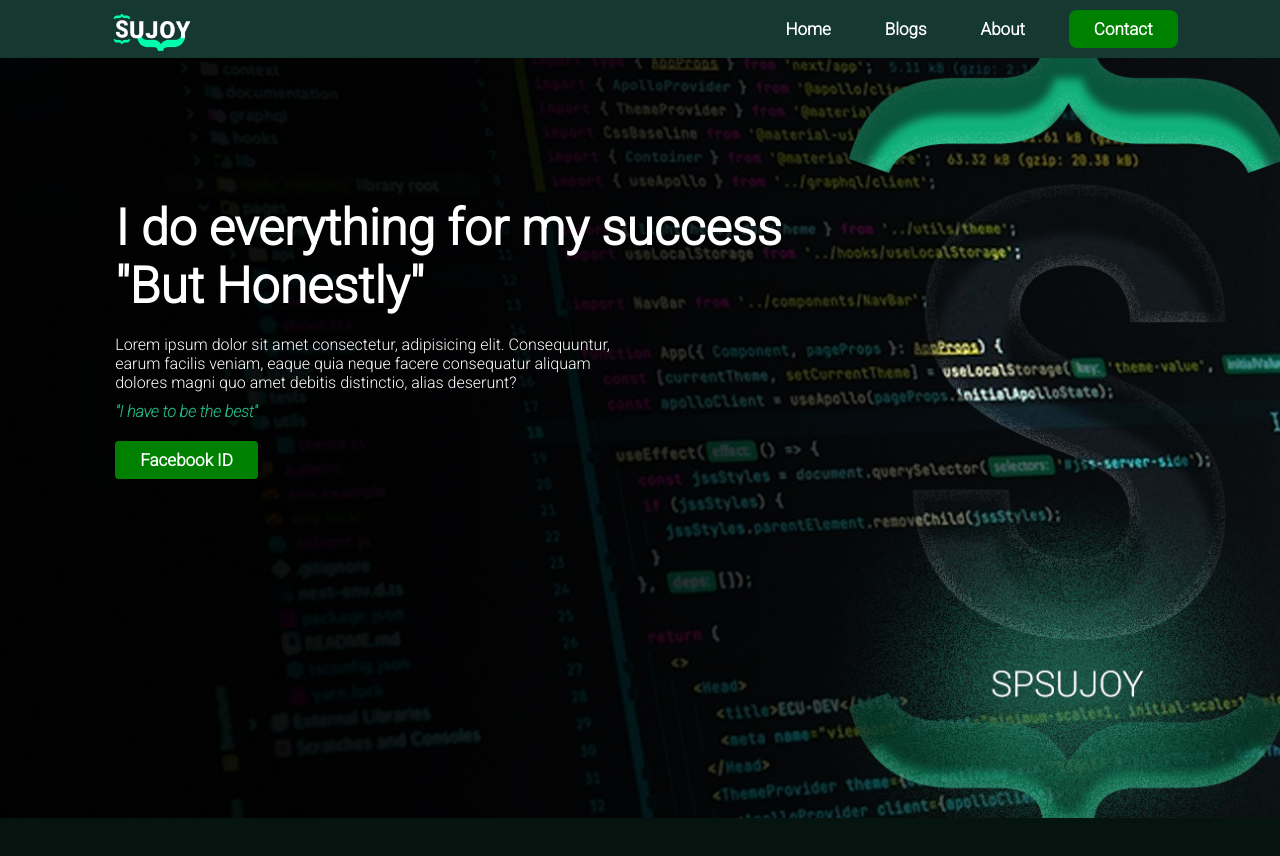
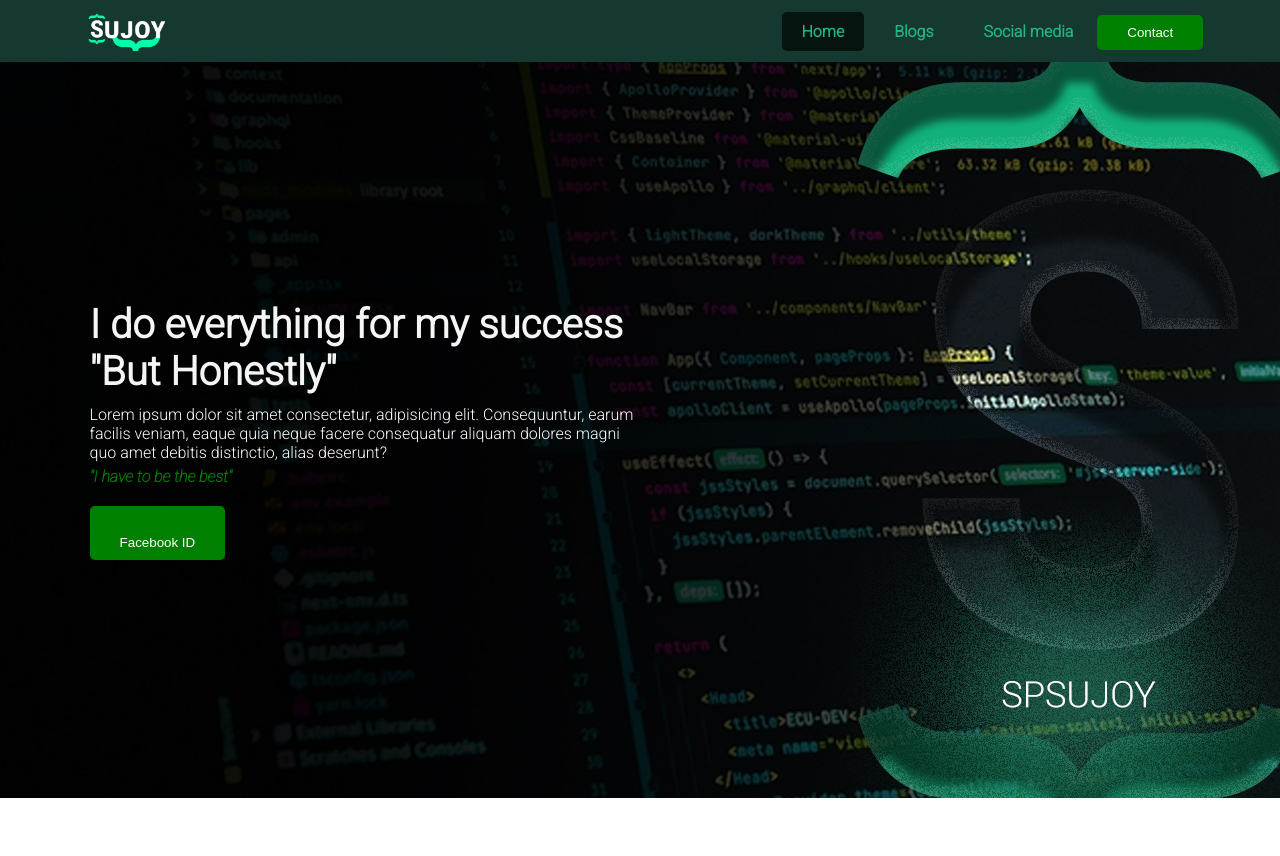
Before and after one commit to spsujoy007/Programming-portfolio, a plain HTML site: page index.html in a window 1280 px wide. After the commit the page ends 800 px from the top, so only its background shows below. Drawn offline with Linux system fonts and the light colour scheme.

Commit message:
all changed and first section is completed

```diff
--- a/index.html
+++ b/index.html
@@ -5,50 +5,66 @@
     <meta charset="UTF-8">
     <meta http-equiv="X-UA-Compatible" content="IE=edge">
     <meta name="viewport" content="width=device-width, initial-scale=1.0">
-    <title>SP SUJOY</title>
+    <title>Programmer SP</title>
 
+    <link rel="stylesheet" href="style.css">
     <link rel="shortcut icon" href="img/favicon-32x32.png" type="image/x-icon">
-    <link rel="stylesheet" href="style.css">
 </head>
 
 <body>
 
+    <!-- header section start -->
+    <header>
+        <span id="navbrand"><img src="img/sitelogo.png" alt=""></span>
+        <nav class="navbar-nav">
 
-    <header>
-        <img src="img/sitelogo.png" alt="Logo" class="sitelogo">
+            <ul class="nav">
+                <li class="nav-item" id="home"><a class="nav-link" href="#"></a>Home</li>
+                <li class="nav-item"><a class="nav-link" href="#"></a>Blogs</li>
+                <li class="nav-item" id="dropdown"><a class="nav-link" href="#"></a>Social media</li>
 
-        <nav>
-            <ul class="nav_links">
-                <li><a class="links" href="#">Home</a></li>
-                <li><a class="links" href="#">Blogs</a></li>
-                <li><a class="links" href="#">About</a></li>
-                <li><a class="links" href="tel:+8801859342364"><button>Contact</button></a></li>
+                <button class="btn"><a href="tel:+8801859342364" class="btnlink">Contact</a></button>
             </ul>
+
 
 
         </nav>
     </header>
 
+    <!-- header end from hear -->
+
+    <!-- main contain from now-->
     <main>
-        <section id="firstsec">
+        <!-- first section start  -->
+
+        <section class="first-section">
 
             <div class="container">
-                <div class="content">
+                <div class="flexContent">
                     <h1>I do everything for my success <br>
                         "But Honestly"</h1>
+
                     <p>Lorem ipsum dolor sit amet consectetur, adipisicing elit. Consequuntur, earum facilis veniam,
                         eaque
                         quia neque facere consequatur aliquam dolores magni quo amet debitis distinctio, alias deserunt?
                     </p>
+
                     <i>"I have to be the best"</i>
 
-                    <a href="https://www.facebook.com/spsujoy07" target="_blank"><button>Facebook ID</button></a>
+                    <button class="btn"><i class="fa-solid fa-address-book"></i><a href="#" class="btnlink">Facebook
+                            ID</a></button>
                 </div>
+
             </div>
 
         </section>
+
+
+
     </main>
 
+
+    <script src="https://kit.fontawesome.com/5d73ebcce2.js" crossorigin="anonymous"></script>
 </body>
 
 </html>
--- a/style.css
+++ b/style.css
@@ -2,6 +2,7 @@
 
 :root {
     --bg-color: #061410;
+    --bg-darkgreen: #153831;
     --light-green: #22B483;
     --button-color: #008000;
     --font-family: 'Roboto', sans-serif;
@@ -11,119 +12,107 @@
 * {
     margin: 0;
     padding: 0;
-    box-sizing: border-box;
 }
 
 body {
-    font-family: var(--font-family);
-    background-color: var(--bg-color);
-}
-
-header nav li,
-.links,
-button {
-    font-family: var(--font-family);
-    font-weight: 700;
-    text-decoration: none;
-    color: white;
-    font-size: 17px;
-}
-
-.sitelogo {
-    width: 100px;
-    cursor: pointer;
+    font-family: "Roboto", 'sans-serif';
 }
 
 header {
     display: flex;
     justify-content: space-between;
+    padding: 0px 6%;
     align-items: center;
-    padding: 0px 8%;
-    background: #153831;
+    background-color: var(--bg-darkgreen);
 }
 
-.nav_links {
-    list-style: none;
-}
-
-.nav_links li {
-    display: inline-block;
-    padding: 10px 10px;
-    border-radius: 6px;
-    margin-left: 30px;
-    transition: all 0.4s;
-}
-
-.nav_links li:nth-child(4) {
-    padding: 0;
-    background-color: none;
-
-}
-
-.nav_links li:hover {
-    background-color: #061410;
+#navbrand img {
+    width: 100px;
     cursor: pointer;
 }
 
-
-button {
-    padding: 9px 25px;
-    display: flex;
-    border-radius: 8px;
-    background-color: var(--button-color);
-    border: none;
-    transition: all 0.4s;
+.nav .nav-item {
+    list-style: none;
+    display: inline-block;
+    margin-left: 6px;
+    color: #22B483;
+    font-weight: bolder;
     cursor: pointer;
+    padding: 10px 20px;
+    transition: background 0.3s;
+    border-radius: 5px;
 }
 
-button:hover {
+.nav .nav-item:hover {
     background-color: #061410;
 }
 
-/*Heading exit from hear*/
+#home {
+    background-color: #061410;
+}
 
+.btn {
+    background-color: #008000;
+    padding: 10px 30px;
+    border: none;
+    outline: none;
+    border-radius: 5px;
+    cursor: pointer;
+    transition: background 0.2s ease-in;
+}
 
+.btnlink {
+    text-decoration: none;
+    color: white;
+}
+
+.btn:hover {
+    background-color: #061410;
+}
+
+/* header nav section is completed and end from hear */
+
+/* this is helping to change all of them items */
+section {
+    padding: 0px 7%;
+    display: flex;
+    align-items: center;
+}
 
 h1 {
-    color: var(--heading-color);
-    font-size: 50px;
+    color: whitesmoke;
+    font-size: 40px;
 }
 
 p {
-    color: var(--heading-color);
+    margin-top: 10px;
+    color: white;
 }
 
-#firstsec {
-    background-image: url(img/bgimg.jpg);
-    background-repeat: no-repeat;
-    background-size: cover;
-    height: 95vh;
-    padding: 11% 9%;
+i {
+    color: #008000;
+    font-weight: bolder;
+    margin-top: 5px;
+    display: inline-block;
 }
 
-.content p {
+.flexContent {
     width: 50%;
-    margin-top: 20px;
 }
 
-.content i {
-    color: var(--light-green);
-    font-size: 16px;
-    font-weight: bold;
-    margin-top: 10px;
+/* shorcut items end  */
+
+/* first section start  */
+.first-section {
+    background-image: url(img/bgimg.jpg);
+    height: 92vh;
+}
+
+.flexContent i {
     display: block;
 }
 
-.content a {
-    text-decoration: none;
+.flexContent button {
+    margin-top: 20px;
+    display: inline-block;
 }
-
-.content a button {
-    margin-top: 20px;
-    border-radius: 4px;
-    display: inline;
-}
-
-section {
-    margin-bottom: 100px;
-}
```
Also changed, not shown: img/android-chrome-192x192.png (deleted), img/apple-touch-icon.png (deleted), img/favicon-16x16.png (deleted), img/favicon.ico (deleted), img/site.webmanifest (deleted), 1 other file.
